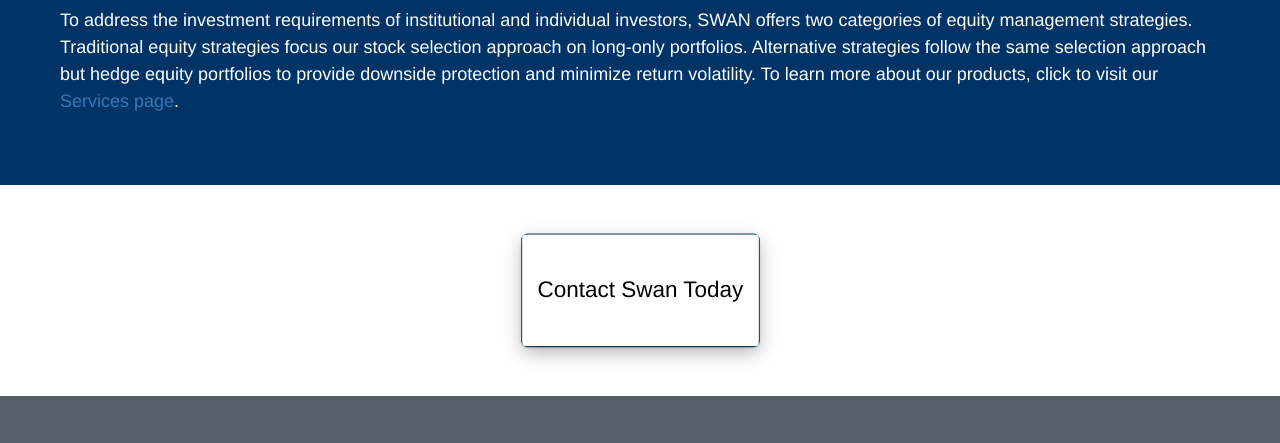
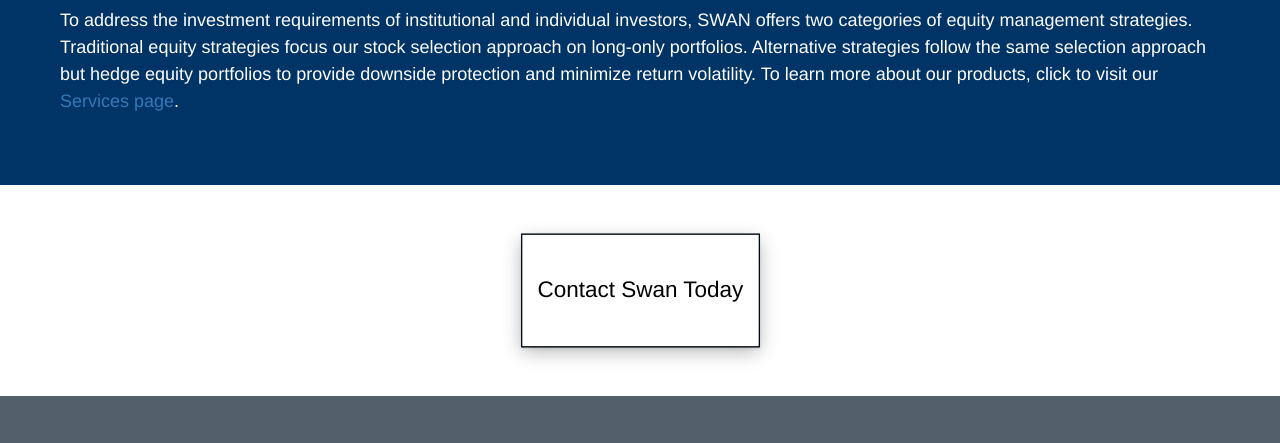
Before and after one commit to kmwboston/swan-website, a plain HTML site: page approach.html in a window 1280 px wide. In both pictures the pointer is over the button "Contact Swan Today". Shown: the part 1728-2171 px from the top of the page. Drawn offline with nearby package versions, Linux system fonts and the light colour scheme.

Commit message:
made the button better

```diff
--- a/css/swan-styles.css
+++ b/css/swan-styles.css
@@ -169,7 +169,7 @@
 
 .col-sm-12 .btn::after {
   content: "";
-  border-radius: 2px;
+  border-radius: 0px;
   position: absolute;
   z-index: -1;
   top: 0;
@@ -185,14 +185,14 @@
 .col-sm-12 .btn:hover {
   -webkit-transform: scale(1.25, 1.25);
   transform: scale(1.25, 1.25);
-  background-color: white;
   color: black;
+  border-color: black;
+  border-radius: 0;
 }
 
 .col-sm-12 .btn:hover::after {
   opacity: 1;
   background-color: white;
-  color: black
 }
 
 /* Custom page CSS
```
